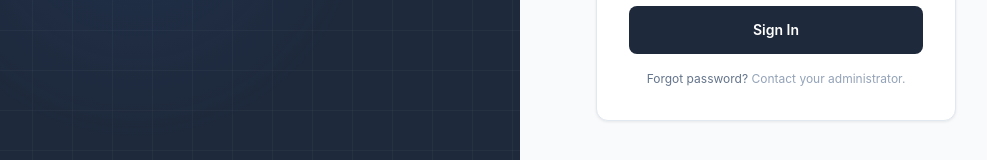
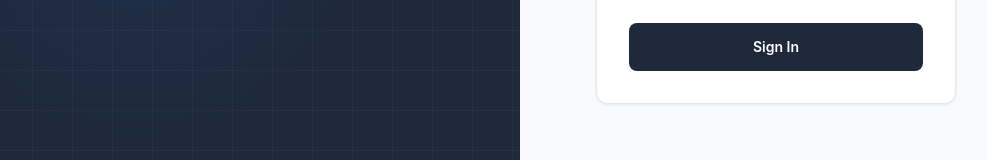
Before and after one commit to secbest/Full_Stack_Application_Development_Assignment, a React (Vite) app in the folder frontend/: page /login in a window 1280 px wide. Shown: the part 490-650 px from the top of the page, without its empty margins (248-1235 px from the left). Built offline with nearby package versions, Linux system fonts and the light colour scheme; no server answers.

Commit message:
remove(login): drop the forgot-password affordance
Not relevant to the assignment's billing/invoicing problem statement -
cut instead of keeping a half-relevant feature for the final review.

```diff
--- a/frontend/src/pages/auth/LoginPage.jsx
+++ b/frontend/src/pages/auth/LoginPage.jsx
@@ -391,14 +391,6 @@ export default function LoginPage() {
               )}
             </button>
           </form>
-
-          <p
-            className="efar-fade-up"
-            style={{ marginTop: 16, fontSize: 12, color: '#64748B', textAlign: 'center', animationDelay: '0.32s' }}
-          >
-            Forgot password?{' '}
-            <span style={{ color: '#94A3B8' }}>Contact your administrator.</span>
-          </p>
         </div>
       </div>
 
```
Also changed, not shown: 1 other file (tests, documents, lock files or other folders).
